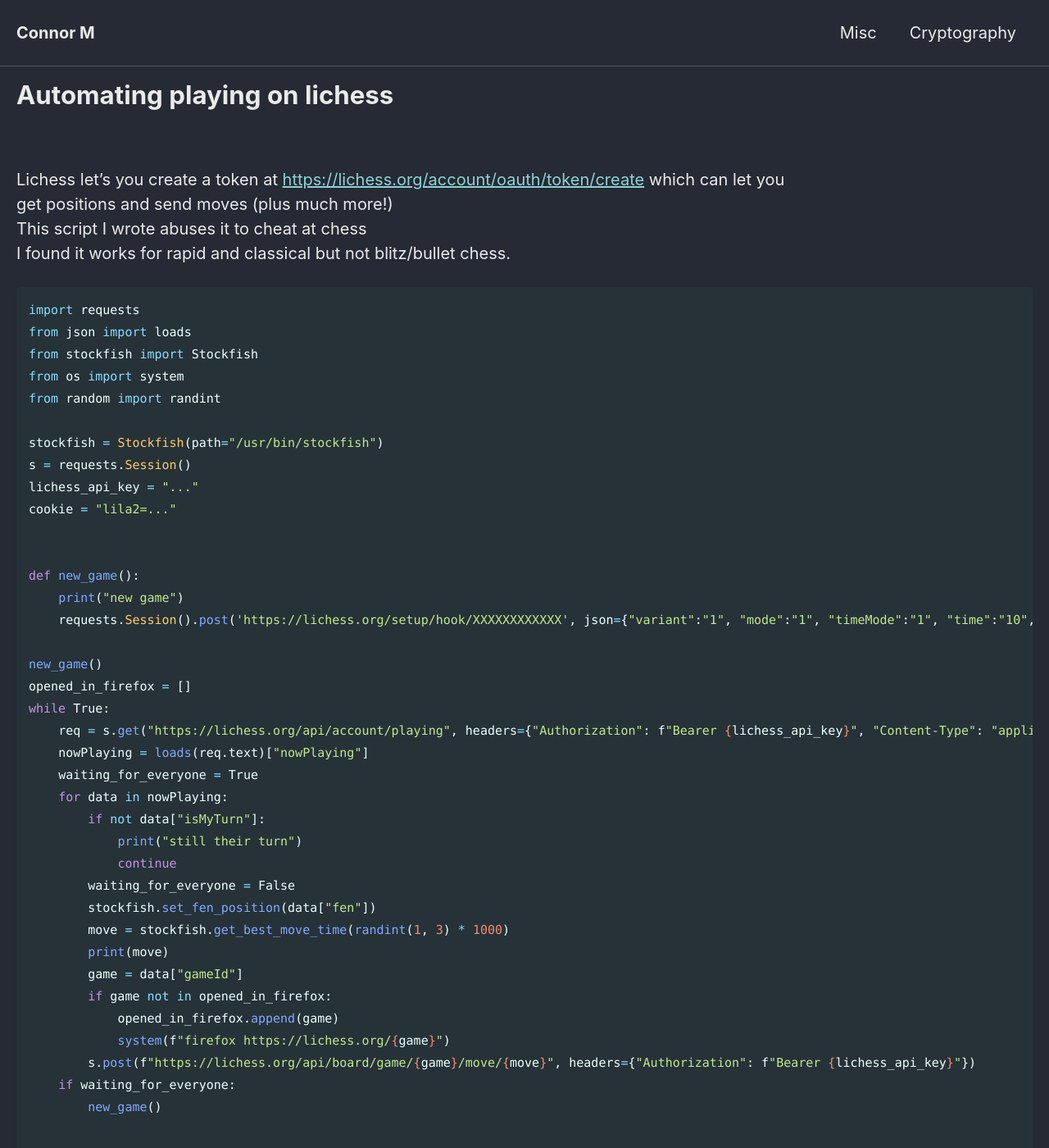
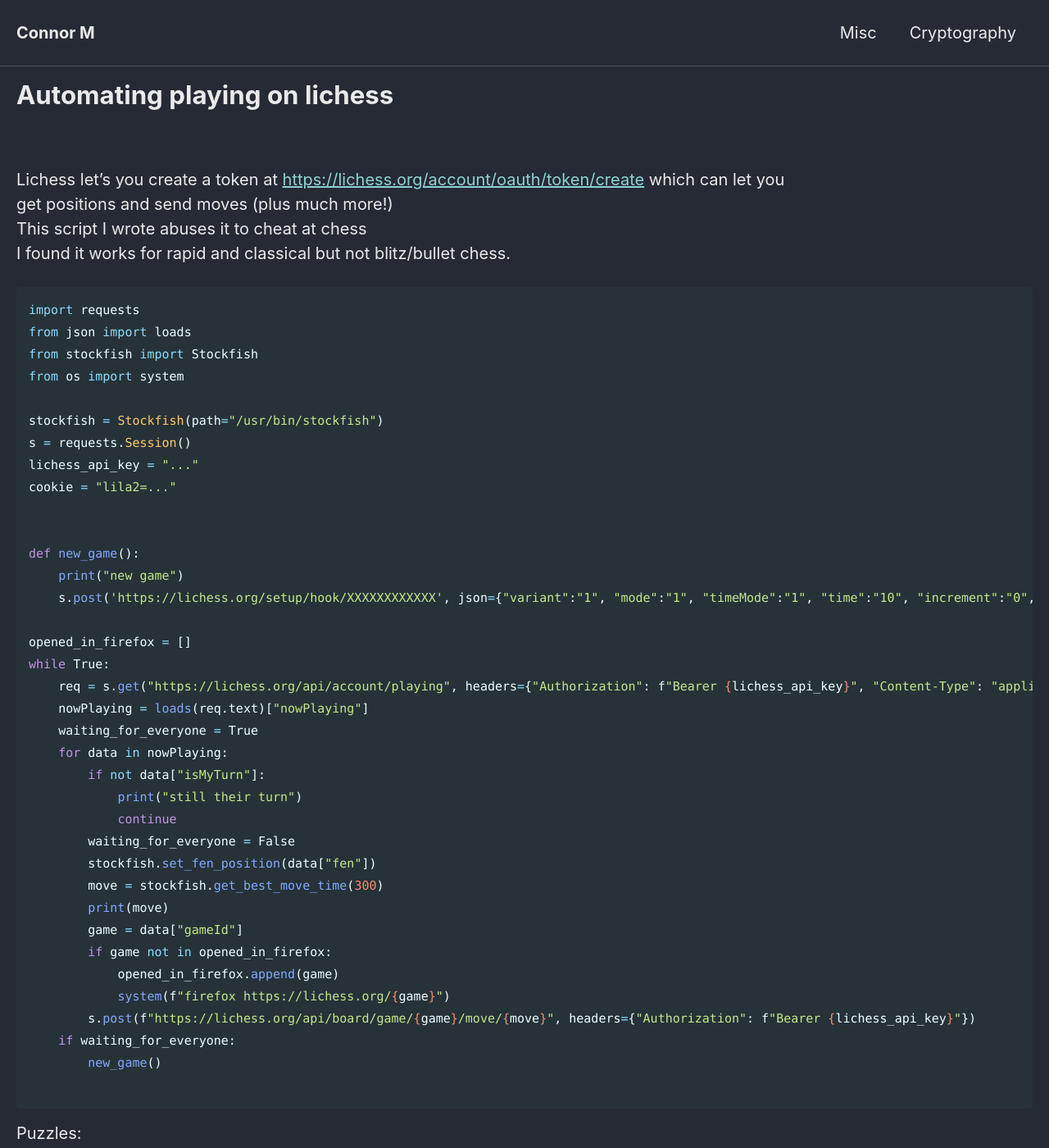
Before and after one commit to Connor-McCartney/Connor-McCartney.github.io, a Jekyll site: the page built from _pages/misc/lichess.md, in a window 1280 px wide and 1400 px high. Shown: the whole window at 82% size. Built offline with Jekyll 4.4.1, drawn with Linux system fonts in a browser that asks for light colours; cached includes are drawn as plain includes.

Commit message:
Update lichess.md

```diff
--- a/_pages/misc/lichess.md
+++ b/_pages/misc/lichess.md
@@ -15,7 +15,6 @@ import requests
 from json import loads
 from stockfish import Stockfish
 from os import system
-from random import randint
 
 stockfish = Stockfish(path="/usr/bin/stockfish")
 s = requests.Session()
@@ -25,9 +24,8 @@ cookie = "lila2=..."
 
 def new_game():
     print("new game")
-    requests.Session().post('https://lichess.org/setup/hook/XXXXXXXXXXXX', json={"variant":"1", "mode":"1", "timeMode":"1", "time":"10", "increment":"0", "days":"2", "days_range":"2", "color":"random"}, headers={'cookie': cookie})
+    s.post('https://lichess.org/setup/hook/XXXXXXXXXXXX', json={"variant":"1", "mode":"1", "timeMode":"1", "time":"10", "increment":"0", "days":"2", "days_range":"2", "color":"random"}, headers={'cookie': cookie})
 
-new_game()
 opened_in_firefox = []
 while True:
     req = s.get("https://lichess.org/api/account/playing", headers={"Authorization": f"Bearer {lichess_api_key}", "Content-Type": "application/json"})
@@ -39,7 +37,7 @@ while True:
             continue
         waiting_for_everyone = False
         stockfish.set_fen_position(data["fen"])
-        move = stockfish.get_best_move_time(randint(1, 3) * 1000)
+        move = stockfish.get_best_move_time(300)
         print(move)
         game = data["gameId"]
         if game not in opened_in_firefox:
```
